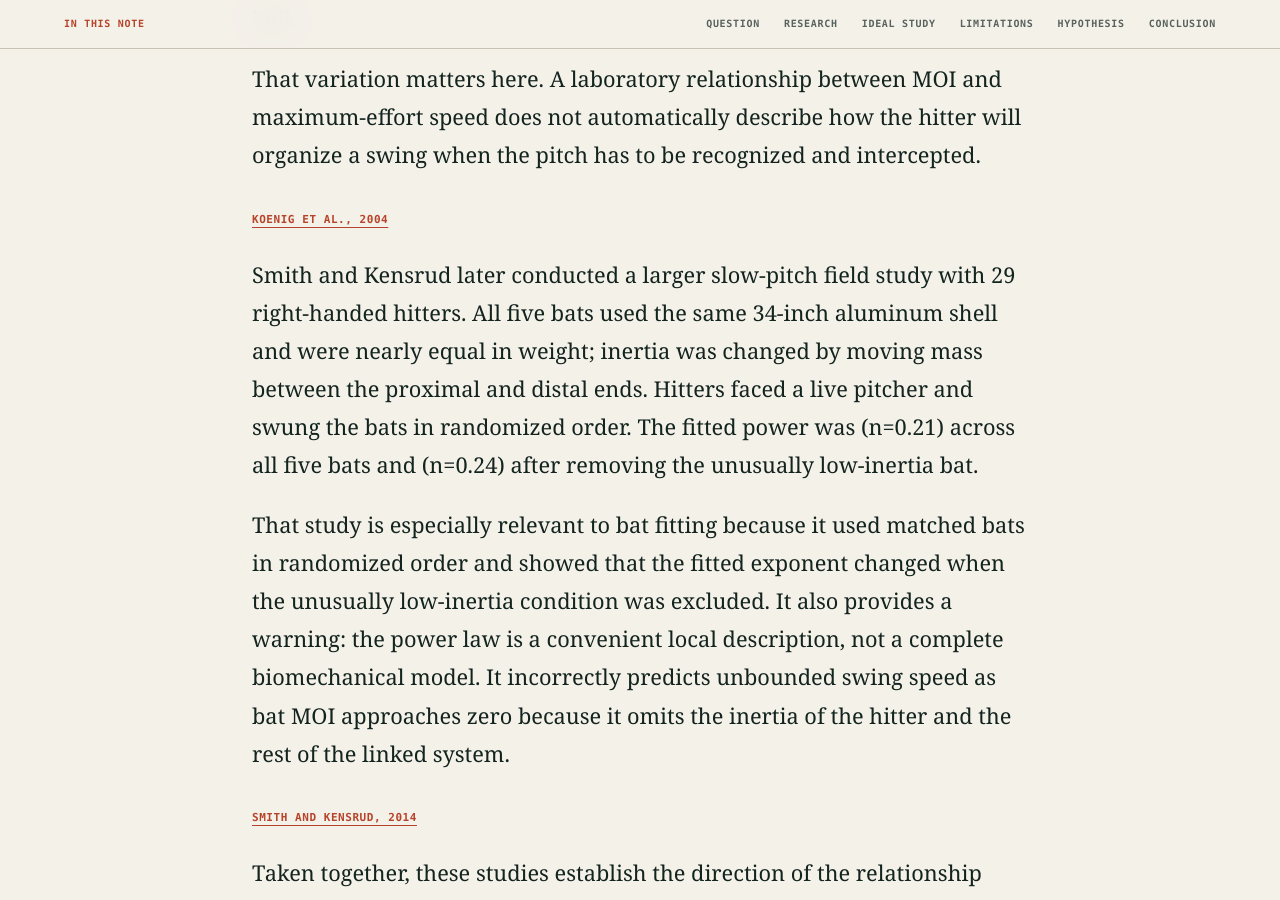
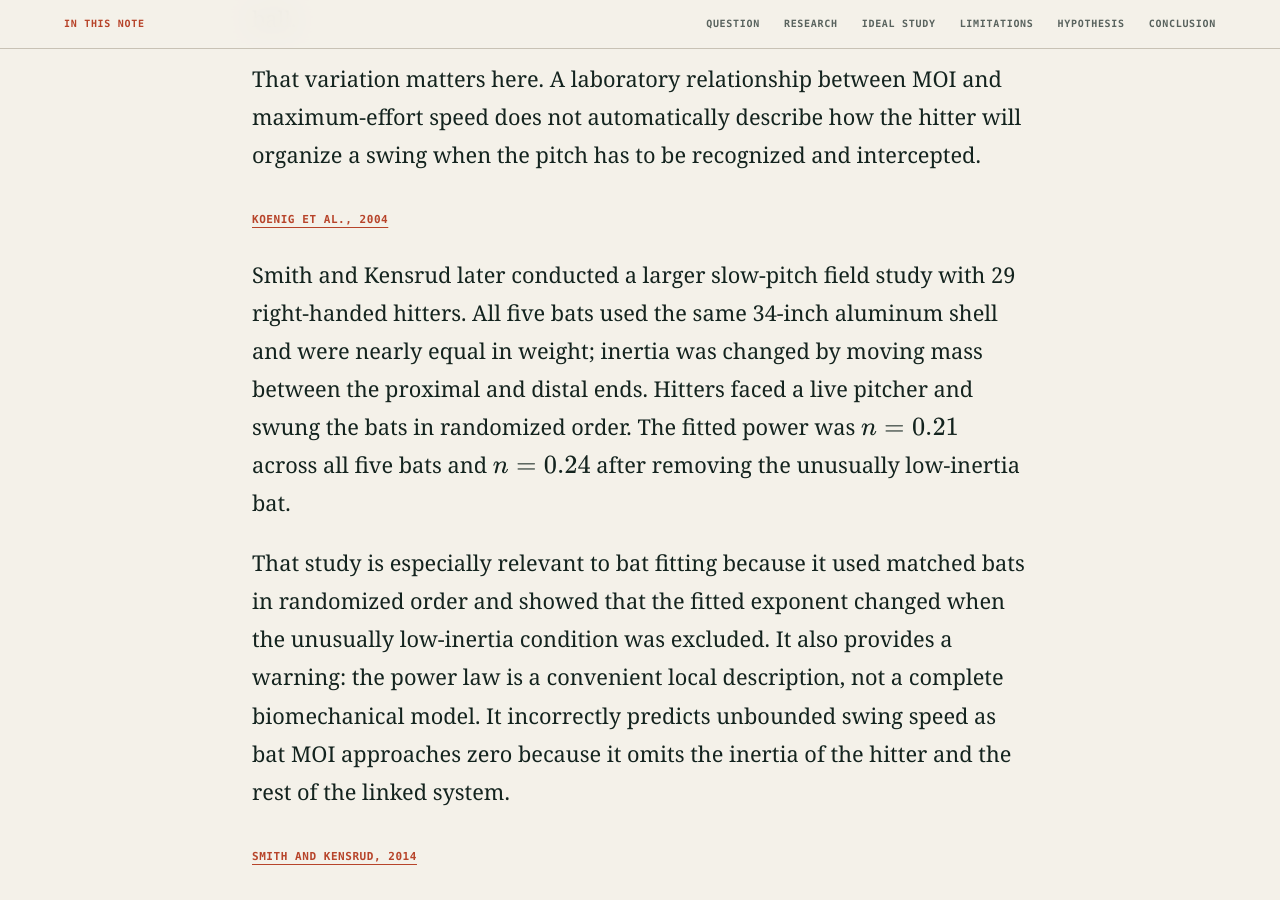
Before and after one commit to JacobChin/JacobChin.github.io, a Jekyll site: the page built from _posts/2026-09-23-how-to-find-the-best-bat-for-you.md, in a window 1280 px wide and 900 px high, scrolled down 7169 px. Built offline with Jekyll 4.4.1, drawn with Linux system fonts in a browser that asks for light colours; some of the changed text lies outside the part shown.

Commit message:
Render inline article notation

```diff
--- a/_posts/2026-09-23-how-to-find-the-best-bat-for-you.md
+++ b/_posts/2026-09-23-how-to-find-the-best-bat-for-you.md
@@ -54,7 +54,7 @@ $$
 I = \int r^2\,dm
 $$
 
-where \(I\) is moment of inertia, \(dm\) is a small element of mass, and \(r\) is its distance from the axis. Moving the same amount of mass farther from the hands can therefore raise MOI substantially.
+where \\(I\\) is moment of inertia, \\(dm\\) is a small element of mass, and \\(r\\) is its distance from the axis. Moving the same amount of mass farther from the hands can therefore raise MOI substantially.
 
 This is why the label on the knob is incomplete. A lighter, end-loaded bat can have a higher swing weight than a heavier bat whose mass is concentrated closer to the hands.
 
@@ -76,9 +76,9 @@ $$
 \omega \propto I^{-n}
 $$
 
-where \(\omega\) is angular swing speed, \(I\) is bat MOI, and \(n\) describes how sensitive the hitter's swing speed is to increasing MOI.
+where \\(\omega\\) is angular swing speed, \\(I\\) is bat MOI, and \\(n\\) describes how sensitive the hitter's swing speed is to increasing MOI.
 
-The pooled result was approximately \(n=0.25\), while the player-level values ranged from about 0.08 to 0.37. A hitter near the low end retained speed relatively well as MOI increased. A hitter near the high end lost speed more quickly.
+The pooled result was approximately \\(n=0.25\\), while the player-level values ranged from about 0.08 to 0.37. A hitter near the low end retained speed relatively well as MOI increased. A hitter near the high end lost speed more quickly.
 
 That range may be more important than the average. It suggests that a universal swing-weight recommendation would ignore meaningful differences among hitters.
 
@@ -86,13 +86,13 @@ The study was performed with slow-pitch softball players, not baseball hitters.
 
 [Smith, Broker, and Nathan, 2003](https://baseball.physics.illinois.edu/SwingSpeed.pdf){: .source-link }
 
-Later work using 19 baseball players hitting machine-pitched balls found an exponent of \(0.29 \pm 0.04\) for angular speed versus MOI about the knob. That study also estimated the instantaneous rotation axis near the hands shortly before impact and developed a model in which linear bat speed depends on both rotational speed and the distance from the rotation axis to the impact point.
+Later work using 19 baseball players hitting machine-pitched balls found an exponent of \\(0.29 \pm 0.04\\) for angular speed versus MOI about the knob. That study also estimated the instantaneous rotation axis near the hands shortly before impact and developed a model in which linear bat speed depends on both rotational speed and the distance from the rotation axis to the impact point.
 
 [Nathan et al., 2011](https://www.acs.psu.edu/drussell/Publications/NathanCrisco-SportsEng.pdf){: .source-link }
 
 ### The MOI–speed result has been repeated, but not under one universal protocol
 
-The Smith–Broker–Nathan power law is the most convenient result for this article because it produces a hitter-specific sensitivity term, \(n\). It is not the only evidence that bat inertia changes swing speed.
+The Smith–Broker–Nathan power law is the most convenient result for this article because it produces a hitter-specific sensitivity term, \\(n\\). It is not the only evidence that bat inertia changes swing speed.
 
 Fleisig and colleagues used three-dimensional motion tracking to study baseball and fast-pitch softball hitters swinging bats with different mass properties. Bat linear velocity was related to MOI in both groups, leading the authors to argue that MOI was more useful than total mass when the goal was to regulate bat velocity.
 
@@ -104,13 +104,13 @@ That variation matters here. A laboratory relationship between MOI and maximum-e
 
 [Koenig et al., 2004](https://people.stfx.ca/smackenz/courses/directedstudy/articles/koenig%202004%20the%20influence%20of%20moment%20of%20inertia%20on%20baseball%20and%20softball%20bat%20swing%20speed.pdf){: .source-link }
 
-Smith and Kensrud later conducted a larger slow-pitch field study with 29 right-handed hitters. All five bats used the same 34-inch aluminum shell and were nearly equal in weight; inertia was changed by moving mass between the proximal and distal ends. Hitters faced a live pitcher and swung the bats in randomized order. The fitted power was \(n=0.21\) across all five bats and \(n=0.24\) after removing the unusually low-inertia bat.
+Smith and Kensrud later conducted a larger slow-pitch field study with 29 right-handed hitters. All five bats used the same 34-inch aluminum shell and were nearly equal in weight; inertia was changed by moving mass between the proximal and distal ends. Hitters faced a live pitcher and swung the bats in randomized order. The fitted power was \\(n=0.21\\) across all five bats and \\(n=0.24\\) after removing the unusually low-inertia bat.
 
 That study is especially relevant to bat fitting because it used matched bats in randomized order and showed that the fitted exponent changed when the unusually low-inertia condition was excluded. It also provides a warning: the power law is a convenient local description, not a complete biomechanical model. It incorrectly predicts unbounded swing speed as bat MOI approaches zero because it omits the inertia of the hitter and the rest of the linked system.
 
 [Smith and Kensrud, 2014](https://baseball.physics.illinois.edu/WSU-SwingSpeed.pdf){: .source-link }
 
-Taken together, these studies establish the direction of the relationship more confidently than they establish one universal exponent. They used baseball and softball hitters, tee and pitched-ball tasks, different bat constructions, different assumed axes, and different definitions of the measured point on the bat. Those differences are not noise to ignore. They are reasons to estimate \(n\) for the actual hitter and tested range rather than importing a population average into a fitting decision.
+Taken together, these studies establish the direction of the relationship more confidently than they establish one universal exponent. They used baseball and softball hitters, tee and pitched-ball tasks, different bat constructions, different assumed axes, and different definitions of the measured point on the bat. Those differences are not noise to ignore. They are reasons to estimate \\(n\\) for the actual hitter and tested range rather than importing a population average into a fitting decision.
 
 ### Mass placement can change swing organization and timing
 
@@ -124,7 +124,7 @@ This does not show that a handle-weighted bat is better. It shows that adding ma
 
 Crisco, Osvalds, and Rainbow examined 306 swings from 22 male players aged 13–18 using three youth bats with different MOIs. Their inverse-dynamics analysis found that peak force increased with larger bat MOI and was strongly related to bat-tip speed. The force applied through most of the swing was dominated by a component along the bat's long axis, while the applied moment rose sharply only near impact.
 
-The practical lesson is that a swing is not generated by one constant torque acting on a rigid lever. The hitter's forces, hand motion, segment coordination, and late rotational action all contribute. That is another reason a fitted \(n\) should be treated as an empirical response, not a complete explanation of the hitter.
+The practical lesson is that a swing is not generated by one constant torque acting on a rigid lever. The hitter's forces, hand motion, segment coordination, and late rotational action all contribute. That is another reason a fitted \\(n\\) should be treated as an empirical response, not a complete explanation of the hitter.
 
 [Crisco, Osvalds, and Rainbow, 2018](https://pubmed.ncbi.nlm.nih.gov/29651903/){: .source-link }
 
@@ -152,7 +152,7 @@ $$
 v = \omega r
 $$
 
-where \(v\) is linear speed at the impact point, \(\omega\) is angular velocity, and \(r\) is the distance from the rotation axis to that point.
+where \\(v\\) is linear speed at the impact point, \\(\omega\\) is angular velocity, and \\(r\\) is the distance from the rotation axis to that point.
 
 If two bats could be swung with the same angular velocity and contacted the ball at different radii, the longer radius would have the greater linear speed. That is the theoretical appeal of a longer bat whose MOI can be kept manageable.
 
@@ -210,7 +210,7 @@ That distinction shapes the proposed study. Commercial sensors may be useful for
 
 The existing research determines what the next study must do.
 
-- Because repeated studies show a general MOI–speed relationship but not one universal exponent, the study must estimate \(n\) separately for each hitter.
+- Because repeated studies show a general MOI–speed relationship but not one universal exponent, the study must estimate \\(n\\) separately for each hitter.
 - Because collision efficiency changes with MOI, construction, and impact location, those bat properties must be measured rather than inferred from exit velocity.
 - Because pitched-ball tasks are slower and more variable than tee swings, the test must include pitch uncertainty rather than treating maximum-effort tee speed as barrel control.
 - Because spatial and temporal contact errors are different, the study must measure both instead of using one subjective control grade.
@@ -255,7 +255,7 @@ Every swing should retain both the process and the outcome. A high-MOI bat that
 
 ### Analysis
 
-Estimate \(n\) separately for each hitter using the bat-speed and MOI conditions. Then model both batted-ball speed and barrel control as functions of at least:
+Estimate \\(n\\) separately for each hitter using the bat-speed and MOI conditions. Then model both batted-ball speed and barrel control as functions of at least:
 
 - Hitter.
 - Bat MOI.
@@ -279,7 +279,7 @@ The research reviewed here supports the components of the fitting problem more s
 
 - No cited study directly maps a hitter's MOI sensitivity to that hitter's exit-velocity/barrel-control tradeoff across a controlled series of bats.
 - Several of the strongest MOI studies used slow-pitch softball players, youth players, or small collegiate samples. Their exact estimates should not be assigned automatically to other populations.
-- The power-law exponent \(n\) is a convenient description over a tested MOI range, not a law that should be extrapolated toward unrealistically light or heavy bats.
+- The power-law exponent \\(n\\) is a convenient description over a tested MOI range, not a law that should be extrapolated toward unrealistically light or heavy bats.
 - *Barrel control* has no single accepted outcome. Impact-location error, timing error, swing-and-miss rate, foul rate, and squared-up contact describe related but different abilities.
 - A Pareto frontier can show the available tradeoffs, but recommending one bat still requires a stated decision rule about how much control loss is acceptable for a possible gain in batted-ball speed.
 - A pitching-machine study would improve experimental control while remaining less perceptually representative than facing live pitchers with realistic release cues and pitch sequencing.
@@ -294,11 +294,11 @@ The framework also assumes that the fitting objective is a tradeoff between exit
 
 This article advances one hypothesis:
 
-> **Hitters who retain bat speed as MOI increases—those with a lower MOI-sensitivity exponent \(n\)—will achieve their best exit-velocity/barrel-control tradeoff at a higher bat MOI than hitters whose bat speed declines more rapidly.**
+> **Hitters who retain bat speed as MOI increases—those with a lower MOI-sensitivity exponent \\(n\\)—will achieve their best exit-velocity/barrel-control tradeoff at a higher bat MOI than hitters whose bat speed declines more rapidly.**
 
 This hypothesis does not assume that one MOI is best for every hitter. It predicts a relationship between two individualized measurements: the rate at which a hitter loses bat speed as MOI rises, and the MOI region where that hitter's batted-ball speed and barrel-control outcomes are jointly strongest.
 
-Testing the hypothesis requires estimating \(n\) for each hitter and then independently mapping that hitter's batted-ball-speed and barrel-control outcomes across the bat conditions. The evidence would support the hypothesis if lower-\(n\) hitters consistently reached their best tradeoff at higher MOIs than higher-\(n\) hitters. It would weaken the hypothesis if \(n\) did not predict that region.
+Testing the hypothesis requires estimating \\(n\\) for each hitter and then independently mapping that hitter's batted-ball-speed and barrel-control outcomes across the bat conditions. The evidence would support the hypothesis if lower-\\(n\\) hitters consistently reached their best tradeoff at higher MOIs than higher-\\(n\\) hitters. It would weaken the hypothesis if \\(n\\) did not predict that region.
 
 Bat length, choking up, puck knobs, and barrel mass redistribution remain possible mechanisms or design variables. They are not additional hypotheses in this article.
 
```
